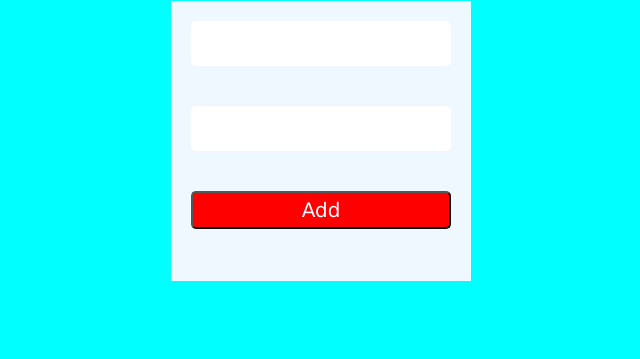
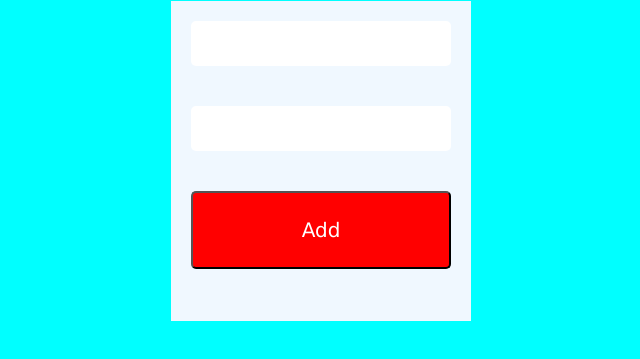
Before and after one commit to Strawb57/rwc2023, a plain HTML site: page index.html in a window 1280 px wide. Shown: the part 79-438 px from the top of the page, without its empty margins (319-959 px from the left). Drawn offline with Linux system fonts and the light colour scheme.

Commit message:
Updated Add button size

```diff
--- a/styles.css
+++ b/styles.css
@@ -28,7 +28,7 @@ button {
     background-color: red;
     color: white;
     margin: 20px;
-    padding: 5px;
+    padding: 25px;
     border-radius: 5px;
     font-size: 20px;
     text-align: center;
```
